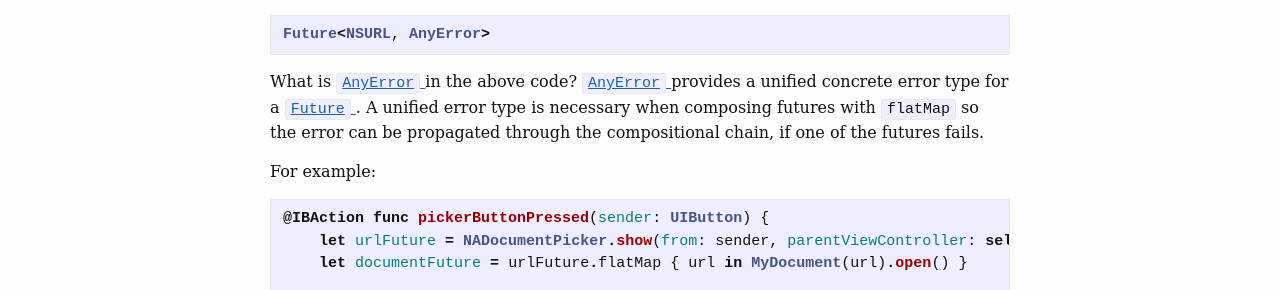
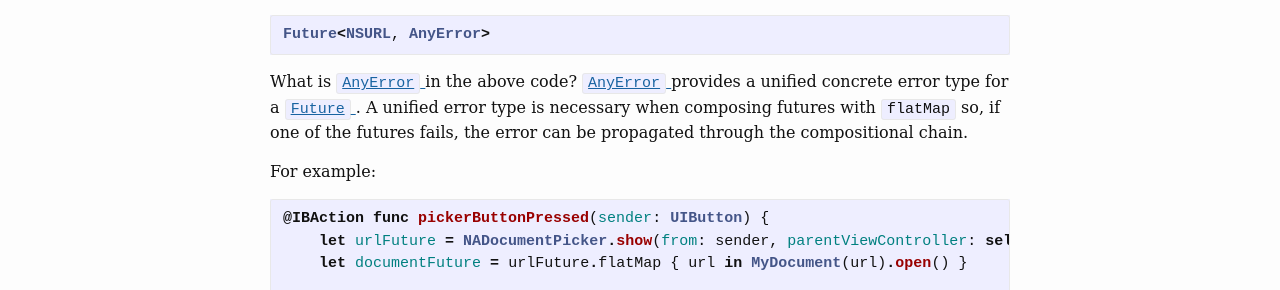
Before and after one commit to NickAger/nickager.github.io, a Jekyll site: the page built from _posts/2016-03-08-AnyError.md, in a window 1280 px wide. Shown: the part 245-535 px from the top of the page. Built offline with Jekyll 4.4.1, drawn with Linux system fonts in a browser that asks for light colours; some web fonts are replaced; comment, search, counter and statistics services are not loaded.

Commit message:
rewording

````diff
--- a/_posts/2016-03-08-AnyError.md
+++ b/_posts/2016-03-08-AnyError.md
@@ -11,7 +11,7 @@ excerpt_separator: <!--more-->
 Future<NSURL, AnyError>
 ```
 
-What is [`AnyError` ](https://github.com/NickAger/NACommonUtils/blob/master/NACommonUtils/Utilities/AnyError.swift) in the above code? [`AnyError` ](https://github.com/NickAger/NACommonUtils/blob/master/NACommonUtils/Utilities/AnyError.swift) provides a unified concrete error type for a [`Future` ](https://github.com/Thomvis/BrightFutures#examples). A unified error type is necessary when composing futures with `flatMap` so the error can be propagated through the compositional chain, if one of the futures fails.
+What is [`AnyError` ](https://github.com/NickAger/NACommonUtils/blob/master/NACommonUtils/Utilities/AnyError.swift) in the above code? [`AnyError` ](https://github.com/NickAger/NACommonUtils/blob/master/NACommonUtils/Utilities/AnyError.swift) provides a unified concrete error type for a [`Future` ](https://github.com/Thomvis/BrightFutures#examples). A unified error type is necessary when composing futures with `flatMap` so, if one of the futures fails, the error can be propagated through the compositional chain.
 <!--more-->
 
 For example:
````
